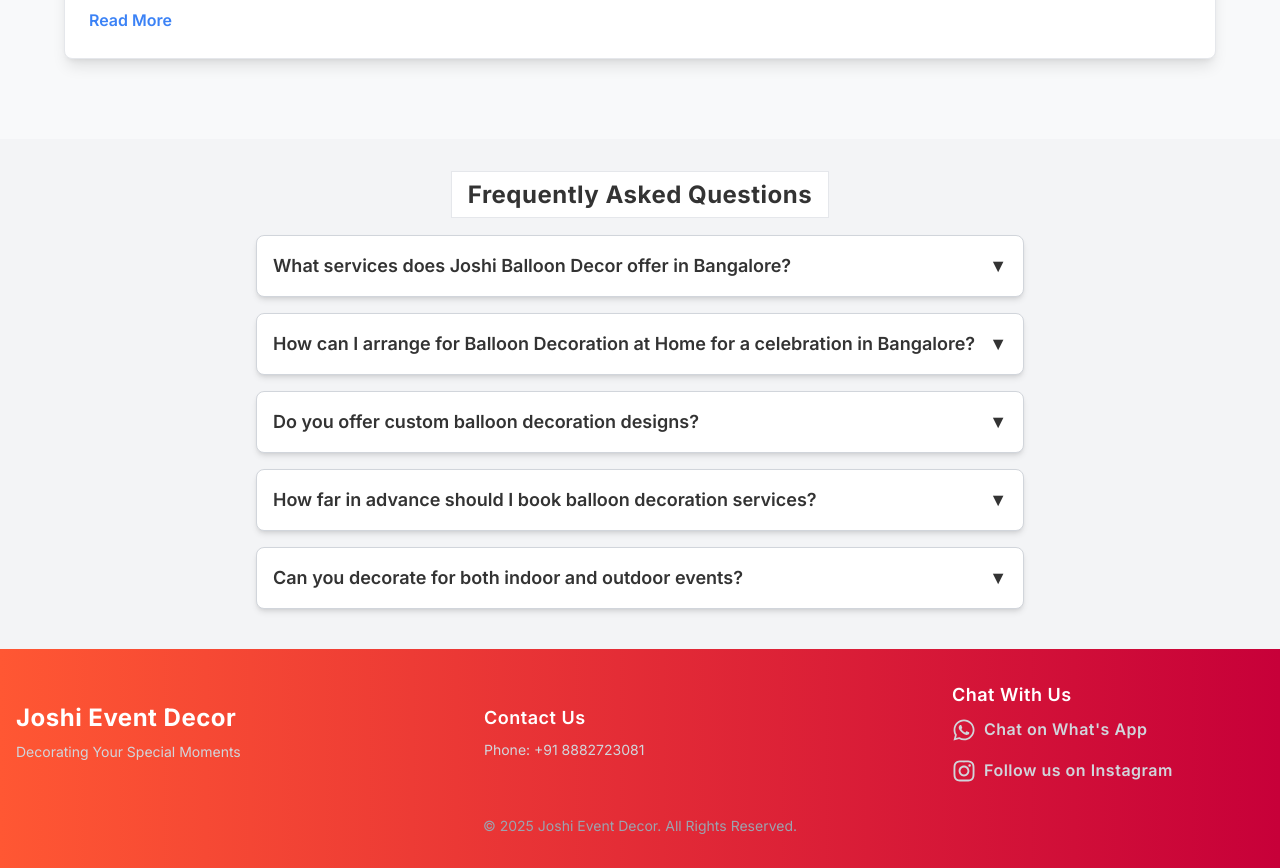
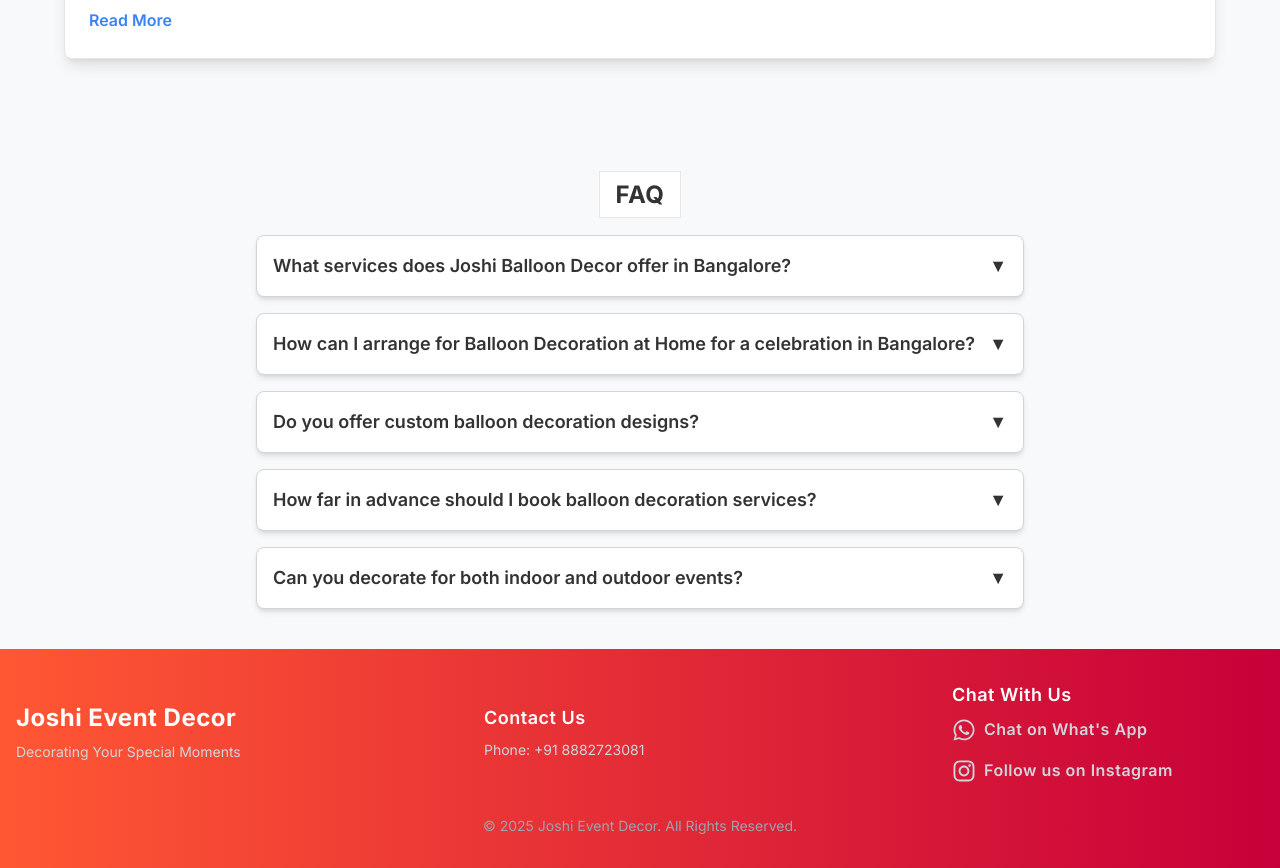
Before and after one commit to asuthar2002/staticnext, a Next.js app: page / in a window 1280 px wide. Shown: the part 5780-6648 px from the top of the page. Built offline with nearby package versions, Linux system fonts and the light colour scheme.

Commit message:
Update FAQ.js

```diff
--- a/src/app/components/FAQ.js
+++ b/src/app/components/FAQ.js
@@ -38,9 +38,9 @@
   };
 
   return (
-    <div className="w-full bg-gray-100 py-10 px-4 mt-10">
-      <h2 className="text-2xl font-bold text-center mb-6 bg-gray-100">
-        <div className="inline border py-2 px-4 bg-white"> Frequently Asked Questions</div>
+    <div className="w-full py-10 px-4 mt-10">
+      <h2 className="text-2xl font-bold text-center mb-6 ">
+        <div className="inline border py-2 px-4 bg-white"> FAQ</div>
       </h2>
 
       <div className="max-w-3xl mx-auto space-y-4">
```
